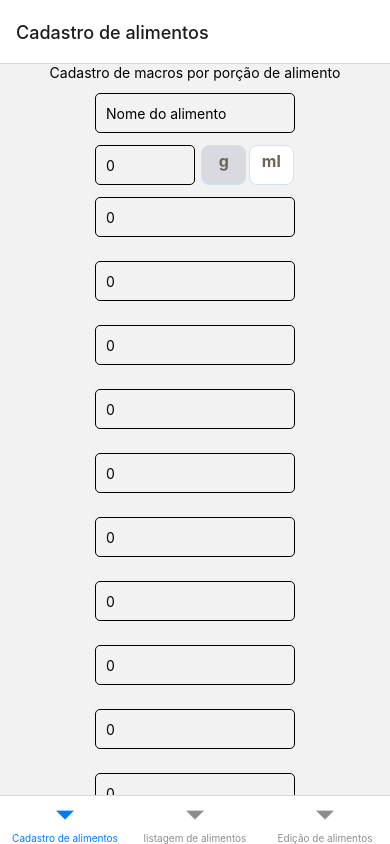
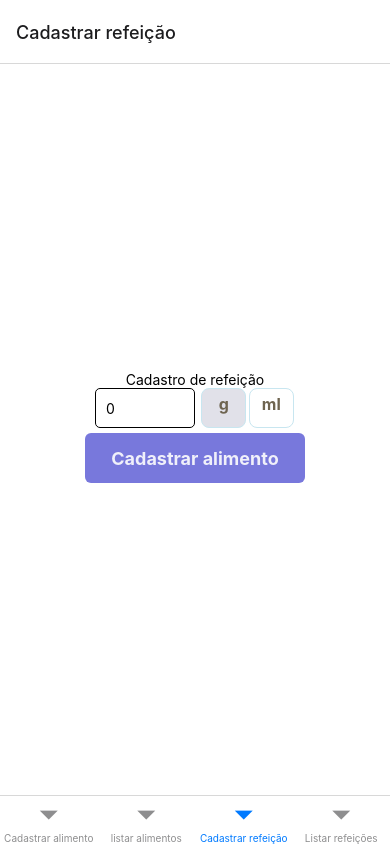
Before and after one commit to julianopaulos/macros-counter, a React Native app: screen /DailyMacrosAdd in a window 390 px wide. Built offline with nearby package versions, Linux system fonts and the light colour scheme; no server answers.

Commit message:
starting to create new screens

```diff
--- a/App.js
+++ b/App.js
@@ -1,8 +1,9 @@
 import FoodMacrosAdd from './Pages/FoodMacrosAdd';
 import { NavigationContainer } from '@react-navigation/native';
 import { createBottomTabNavigator } from '@react-navigation/bottom-tabs'
-import FoodMacrosEdit from './Pages/FoodMacrosEdit';
 import FoodMacrosList from './Pages/FoodMacrosList';
+import DailyMacrosAdd from './Pages/DailyMacrosAdd';
+import DailyMacrosList from './Pages/DailyMacrosList';
 
 const Tab = createBottomTabNavigator();
 
@@ -13,17 +14,22 @@ export default function App() {
         <Tab.Screen
           name='FoodMacrosAdd'
           component={FoodMacrosAdd}
-          options={{title: 'Cadastro de alimentos'}}
+          options={{title: 'Cadastrar alimento'}}
         />
         <Tab.Screen
           name='FoodMacrosList'
           component={FoodMacrosList}
-          options={{title: 'listagem de alimentos'}}
+          options={{title: 'listar alimentos'}}
         />
         <Tab.Screen
-          name='FoodMacrosEdit'
-          component={FoodMacrosEdit}
-          options={{title: 'Edição de alimentos'}}
+          name='DailyMacrosAdd'
+          component={DailyMacrosAdd}
+          options={{title: 'Cadastrar refeição'}}
+        />
+        <Tab.Screen
+          name='DailyMacrosList'
+          component={DailyMacrosList}
+          options={{title: 'Listar refeições'}}
         />
       </Tab.Navigator>
     </NavigationContainer>
--- a/Components/DefaultButton/index.js
+++ b/Components/DefaultButton/index.js
@@ -12,6 +12,7 @@ const styles = StyleSheet.create({
       backgroundColor: 'rgba(120, 120, 220, 1)',
       minWidth: 220,
       minHeight: 50,
+      margin: 5
     },
     text: {
       padding: '0',
--- /dev/null
+++ b/Pages/DailyMacrosAdd/index.js
@@ -0,0 +1,112 @@
+import React, { useState } from 'react'
+import { StyleSheet, Text, View } from 'react-native'
+import DefaultInputText from '../../Components/DefaultInputText'
+import CustomRadioButton from '../../Components/CustomRadioButton'
+import DefaultButton from '../../Components/DefaultButton';
+
+const styles = StyleSheet.create({
+  container: {
+    display: 'flex',
+    flex: 1,
+    flexDirection: 'column',
+    backgroundColor: '#fff',
+    alignItems: 'center',
+    justifyContent: 'center',
+  },
+});
+
+function DailyMacrosAdd() {
+  const [portion, setPortion] = useState('0');
+  const [portionType, setPortionType] = useState('g');
+
+  const handleSubmit = async () => {
+    data = {
+      name,
+      portion,
+      portionType,
+      calories,
+      proteins,
+      carbos,
+      totalFat,
+      saturatedFat,
+      monounsaturatedFat,
+      polyunsaturatedFat,
+      transFat,
+      dietaryFiber,
+      sodium,
+    };
+
+    try {
+      // await addFoodMacros(data);
+      //display success message
+      // Alert.alert(`Alimento ${name} cadastrado com sucesso!`, 'Tudo certo, pode cadastrar o próximo!', [
+      //   {
+      //     text: 'Ok',
+      //     style: 'default',
+      //   },
+      // ]);
+
+      setPortion('0')
+      setPortionType('g')
+    } catch (error) {
+      console.log('error', error.message);
+      Alert.alert(`Erro ao cadastrar o refeição!`, 'Ops, verifique os campos e tente novamente!', [
+        {
+          text: 'Ok',
+          style: 'default',
+        },
+      ]);
+    }
+  };
+
+  return (
+    <View style={styles.container}>
+      <Text>Cadastro de refeição</Text>
+      <View
+        style={{
+          display: 'flex',
+          flexDirection: 'row',
+          alignItems: 'center',
+          justifyContent: 'space-between',
+          width: 200
+        }}>
+        <DefaultInputText
+          placeholder='Porção'
+          inputWitdh={100}
+          keyboardType='numeric'
+          margin={0}
+          onChange={e => setPortion(e)}
+          defaultValue={portion}
+        />
+        <View
+        style={{
+          display: 'flex',
+          flexDirection: 'row',
+          justifyContent: 'space-around',
+          alignItems: 'center',
+          width: 95
+        }}>
+          <CustomRadioButton
+            text='g'
+            onSelect={() => setPortionType('g')}
+            selected={portionType == 'g'}
+            width={45}
+          />
+          <CustomRadioButton
+            text='ml'
+            onSelect={() => setPortionType('ml')}
+            selected={portionType == 'ml'}
+            width={45}
+          />
+        </View>
+      </View>
+      <DefaultButton
+        handlePress={async () => await handleSubmit()}
+        title='Cadastrar alimento'
+        fontSize={18}
+      />
+    </View>
+  )
+}
+
+export default DailyMacrosAdd
--- /dev/null
+++ b/Pages/DailyMacrosList/index.js
@@ -0,0 +1,12 @@
+import React from 'react'
+import { Text, View } from 'react-native'
+
+function DailyMacrosList() {
+  return (
+    <View>
+      <Text>Listagem de refeição</Text>
+    </View>
+  )
+}
+
+export default DailyMacrosList
--- a/Pages/FoodMacrosAdd/index.js
+++ b/Pages/FoodMacrosAdd/index.js
@@ -60,7 +60,7 @@ function FoodMacrosAdd() {
       ]);
       setName('')
       setPortion('0')
-      setPortionType('0')
+      setPortionType('g')
       setCalories('0')
       setProteins('0')
       setCarbos('0')
--- a/Pages/FoodMacrosList/index.js
+++ b/Pages/FoodMacrosList/index.js
@@ -13,7 +13,8 @@ const styles = StyleSheet.create({
     borderWidth: 2,
     borderColor: 'rgba(50, 50, 50, .6)',
     borderRadius: 3,
-    margin: 10
+    margin: 10,
+    padding: 2
   },
   titleContainer: {
     flexDirection: 'row',
--- a/services/getDataFromCollection.js
+++ b/services/getDataFromCollection.js
@@ -10,7 +10,6 @@ const getDataFromCollection = async (collectionName, id) => {
     const data = id ? await getDoc(collection(db, `${collectionName}/${id}`)) : await getDocs(collection(db, collectionName));
     const rows = [];
     data.forEach(doc => {
-      // console.log('doc.data()', doc.data());
       rows.push(doc.data());
     })
 
```
